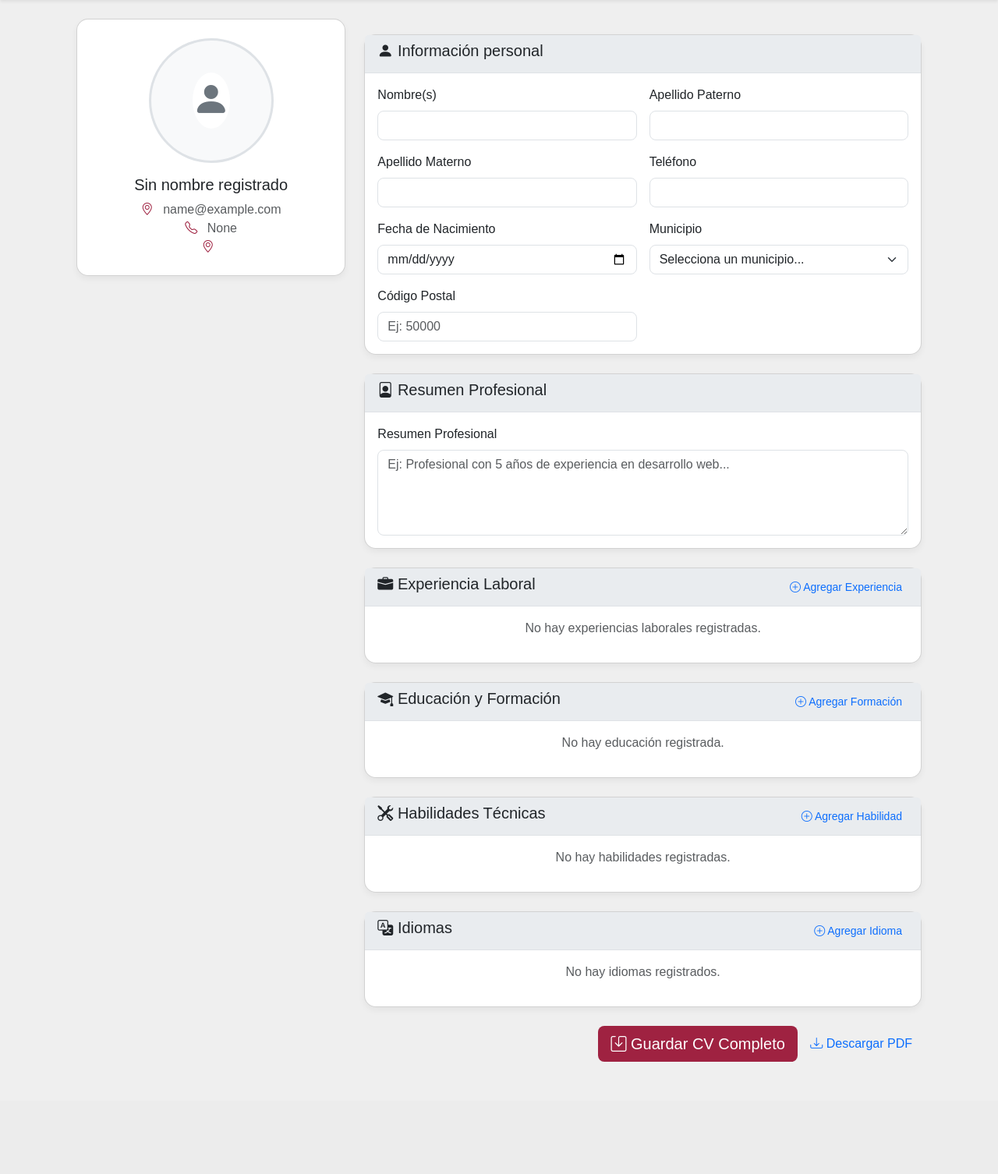
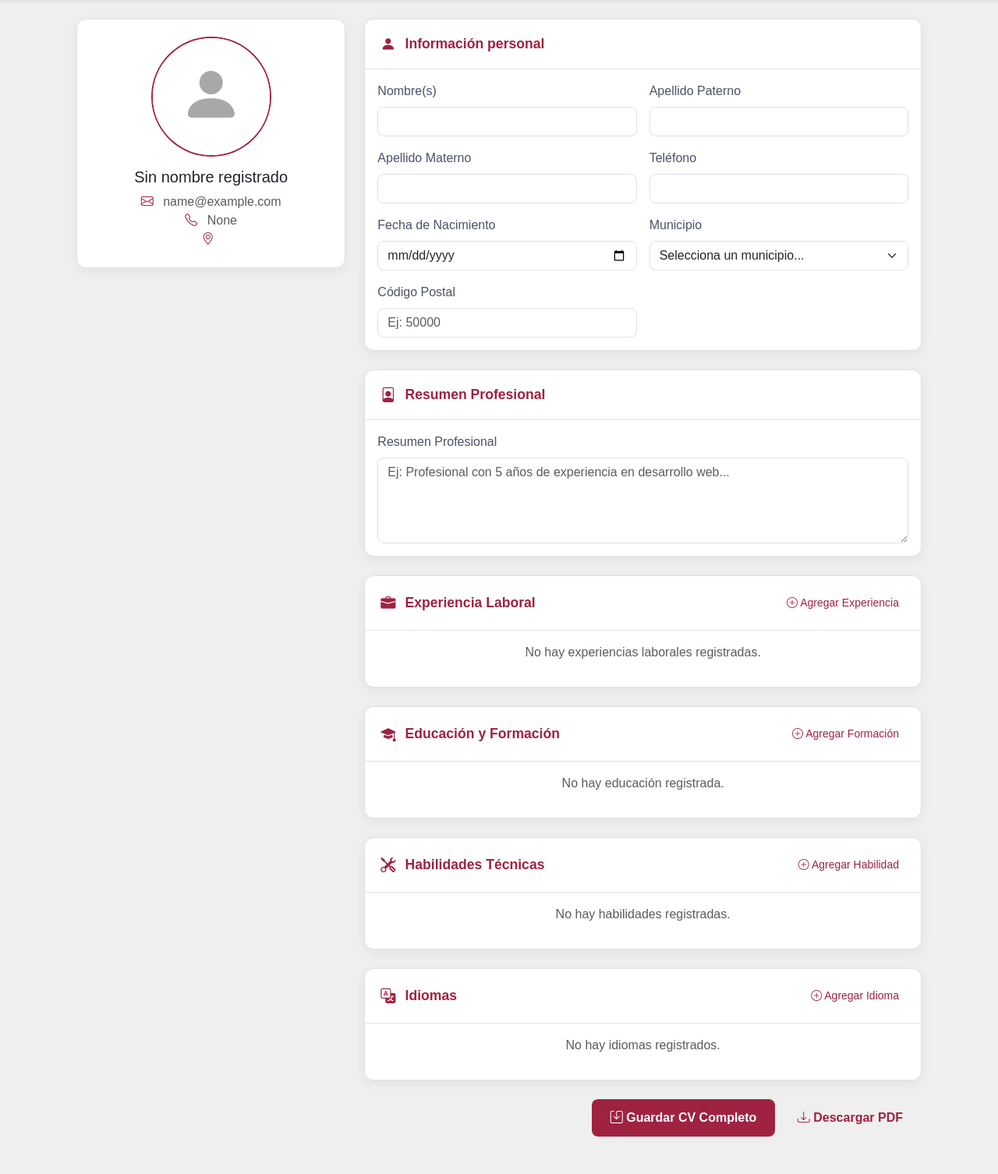
Before and after one commit to MarcoVD/BT, a Django app: page /perfil/interesado/ in a window 1280 px wide. Shown: the part 89-1595 px from the top of the page at 78% size. Before the commit the page ends 1451 px from the top, so only its background shows below. Run offline with Django 5.2, Linux system fonts and the light colour scheme; the visitor is signed in with stand-in values (Sample User, id 1); data comes from the database, SQL or seed files in the repository; data that the repository does not hold is empty; some libraries are stand-ins or nearby versions.

Commit message:
cambio de colores

```diff
--- a/templates/usuarios/perfil_interesado.html
+++ b/templates/usuarios/perfil_interesado.html
@@ -5,19 +5,55 @@
     <!-- Cropper.js CSS -->
     <link rel="stylesheet" href="https://cdnjs.cloudflare.com/ajax/libs/cropperjs/1.6.1/cropper.min.css">
     <style>
-        /* Estilos para hover de foto de perfil */
+        /* Contenedor principal para un padding consistente */
+        .container-fluid {
+            padding-left: 1.5rem;
+            padding-right: 1.5rem;
+        }
+        /* Tarjetas con un estilo minimalista y consistente */
+        .card {
+            border: 1px solid var(--bordefooter); /* Borde sutil */
+            border-radius: 12px; /* Bordes más suaves */
+            box-shadow: 0 4px 15px rgba(0, 0, 0, 0.06); /* Sombra suave */
+            background-color: var(--light);
+            margin-bottom: 2rem;
+        }
+        .card-header {
+            background-color: transparent; /* Fondo limpio */
+            border-bottom: 1px solid var(--bordefooter);
+            padding: 1.25rem;
+            border-top-left-radius: 12px;
+            border-top-right-radius: 12px;
+        }
+        /* Títulos de las tarjetas */
+        .card-header h5 {
+            font-size: 1.1rem;
+            font-weight: var(--peso700);
+            color: var(--primary);
+            margin-bottom: 0;
+            display: flex;
+            align-items: center;
+        }
+
+        .card-header h5 i {
+            margin-right: 0.75rem;
+            font-size: 1.2rem;
+        }
+
+        /* ==========================================================================
+           Columna Izquierda: Perfil de Usuario
+           ========================================================================== */
+
+        /* Contenedor de la foto de perfil */
         .profile-photo-container {
-            width: 160px;
-            height: 160px;
-            margin: 0 auto 1rem auto;
+            width: 150px;
+            height: 150px;
+            margin: 0 auto 1.5rem auto;
             position: relative;
             border-radius: 50%;
             overflow: hidden;
-            background-color: #f8f9fa;
-            border: 3px solid #dee2e6;
-            display: flex;
-            align-items: center;
-            justify-content: center;
+            border: 4px solid var(--light);
+            box-shadow: 0 0 0 2px var(--primary); /* Doble borde con color primario */
             cursor: pointer;
             transition: all 0.3s ease;
         }
@@ -25,116 +61,167 @@
             width: 100%;
             height: 100%;
             object-fit: cover;
-            object-position: center;
-            transition: opacity 0.3s ease;
         }
-
         .profile-photo-placeholder {
-            font-size: 3rem;
-            color: #6c757d;
-            transition: opacity 0.3s ease;
+            width: 100%;
+            height: 100%;
+            display: flex;
+            align-items: center;
+            justify-content: center;
+            background-color: var(--grey);
         }
-
+        .profile-photo-placeholder .profile-icon {
+            font-size: 5rem;
+            color: var(--btndetalle);
+        }
+        /* Superposición para cambiar la foto */
         .photo-overlay {
             position: absolute;
-            top: 0;
-            left: 0;
-            right: 0;
-            bottom: 0;
-            background-color: rgba(0, 0, 0, 0.6);
+            top: 0; left: 0; right: 0; bottom: 0;
+            background-color: rgba(0, 0, 0, 0.5);
+            color: var(--letrablanca);
             display: flex;
             align-items: center;
             justify-content: center;
             opacity: 0;
             transition: opacity 0.3s ease;
-            border-radius: 50%;
-            color: white;
-            font-size: 1.5rem;
+            font-size: 1rem;
+            text-align: center;
+        }
+        .profile-photo-container:hover {
+            transform: scale(1.05);
+            box-shadow: 0 0 0 3px var(--secondary);
         }
 
         .profile-photo-container:hover .photo-overlay {
             opacity: 1;
         }
 
-.clickeable-photo:hover {
-    transform: scale(1.05);
-    opacity: 0.8;
-}
+        /* Información de Contacto */
+        .contact-item {
+            display: flex;
+            align-items: flex-start;
+            margin-bottom: 1rem;
+        }
+        .contact-item i {
+            margin-right: 1rem;
+            margin-top: 0.25rem;
+            color: var(--primary);
+        }
+        .contact-item span {
+            color: var(--titulo-pag);
+        }
 
-.profile-photo-placeholder.clickeable-photo:hover {
-    background-color: #e3f2fd !important;
-    border: 2px solid #2196f3;
-}
-/* Ocultar el footer completamente en esta página */
-.footer {
-    display: none !important;
-}
+        /* ==========================================================================
+           Columna Derecha: Formulario de CV
+           ========================================================================== */
 
-.footer-bottom {
-    display: none !important;
-}
+        .cv-container {
+            max-width: 100%;
+        }
+
+        /* Estilo de los formularios */
+        .form-label {
+            font-weight: 500;
+            color: var(--dark_grey);
+            margin-bottom: 0.5rem;
+        }
+
+        .form-control, .form-select {
+            border-radius: 8px;
+            border: 1px solid var(--bordefooter);
+            transition: border-color 0.2s, box-shadow 0.2s;
+        }
+        .form-control:focus, .form-select:focus {
+            border-color: var(--primary);
+            box-shadow: 0 0 0 3px rgba(159, 34, 65, 0.15);
+            outline: none; /* Se mantiene el focus styling de :root */
+        }
+
+        /* Botón para "Agregar" en cada sección */
+        .card-header .btn-outline-primary {
+            border-radius: 8px;
+            font-weight: 500;
+        }
+
+        /* Contenedores de items (experiencia, educación, etc.) */
+        .experiencia-item, .educacion-item, .idioma-item {
+            padding: 1rem;
+            border: 1px solid var(--bordefooter);
+            border-radius: 8px;
+            transition: background-color 0.2s, box-shadow 0.2s;
+        }
+        .experiencia-item:hover, .educacion-item:hover {
+            background-color: #fcfcfc;
+            box-shadow: 0 2px 5px rgba(0,0,0,0.05);
+        }
+
+        .experiencia-item h6, .educacion-item h6 {
+            color: var(--primary);
+            font-weight: var(--peso700);
+        }
+        .experiencia-item .btn-group-vertical {
+            flex-shrink: 0;
+            margin-left: 1rem;
+        }
+        .experiencia-item .btn-group-vertical .btn {
+            padding: 0.25rem 0.6rem;
+        }
+
+        /* Habilidades como badges */
+        #habilidadesContainer .badge {
+            background-color: var(--colordependecias);
+            font-size: 0.9rem;
+            padding: 0.6em 1em;
+            font-weight: 400;
+        }
+        #habilidadesContainer .btn-close {
+            margin-left: 0.5rem;
+        }
+
+        /* Idiomas */
+        .idioma-item strong {
+            color: var(--primary);
+        }
+
+        /* Botones principales de acción */
+        .cv-container .text-end .btn {
+            padding: 0.75rem 1.5rem;
+            font-weight: var(--peso700);
+            font-size: 1rem;
+        }
+
+        /* ==========================================================================
+           Responsividad
+           ========================================================================== */
+
+        @media (max-width: 991px) {
+            .cv-container {
+                margin-top: 0;
+            }
+        }
 
         @media (max-width: 576px) {
             .profile-photo-container {
                 width: 120px;
                 height: 120px;
             }
-
-            .profile-photo-placeholder {
-                font-size: 3rem;
+            .profile-photo-placeholder .profile-icon {
+                font-size: 4rem;
+            }
+            .cv-container .text-end .btn {
+                width: 100%;
+                margin-bottom: 0.5rem;
             }
         }
-        /* Espaciado responsive */
-        .empty-icon {
-            font-size: 2.5rem !important;
-            color: #6c757d;
+        /* Ocultar el footer completamente en esta página */
+        footer {
+            display: none !important;
         }
+        /* Ocultar el footer completamente en esta página */
 
-        @media (max-width: 576px) {
-            .empty-icon {
-                font-size: 2rem !important;
-            }
-        }
-
-        /* Estilos del CV integrado */
-        .cv-container {
-            max-width: 960px;
-            margin-top: 20px;
-            margin-bottom: 50px;
-        }
-
-        .card {
-            border-radius: 15px;
-            margin-bottom: 25px;
-            box-shadow: 0 4px 8px rgba(0,0,0,0.05);
-        }
-
-        .card-header {
-            background-color: #e9ecef;
-            border-bottom: 1px solid #dee2e6;
-            font-weight: 500;
-            border-top-left-radius: 15px;
-            border-top-right-radius: 15px;
-        }
-
-        .form-label {
-            font-weight: 500;
-        }
-
-        .form-control, .form-select {
-            border-radius: 8px;
-        }
-
-        .btn {
-            border-radius: 8px;
-        }
-
-        .experiencia-item, .educacion-item, .idioma-item {
-            transition: background-color 0.2s;
-        }
-
-        .experiencia-item:hover, .educacion-item:hover, .idioma-item:hover {
-            background-color: #f8f9fa;
+        .footer-bottom {
+            display: none !important;
         }
     </style>
 {% endblock %}
@@ -174,10 +261,9 @@
                     <h4 class="h5 h-md-4 mb-2">{{ interesado.nombre_completo }}</h4>
                 {#va el correo, num cel y lugar donde recide #}
                         <div class="flex-grow-1">
-                            <i class="bi bi-geo-alt me-2 mt-1 text-primary"></i>
+                            <i class="bi bi-envelope me-2 mt-1 text-primary"></i>
                             <span class="text-muted">{{ user.email }}</span>
                         </div>
-
                             <i class="bi bi-telephone me-2 mt-1 text-primary"></i>
                             <span class="text-muted">{{ interesado.telefono }}</span>
                         <div>
@@ -258,8 +344,8 @@
                     <div class="card mb-4">
                         <div class="card-header d-flex justify-content-between align-items-center">
                             <h5><i class="bi bi-briefcase-fill"></i> Experiencia Laboral</h5>
-                            <button type="button" class="btn btn-sm btn-outline-primary" onclick="mostrarModalExperiencia()">
-                                <i class="bi bi-plus-circle"></i> Agregar Experiencia
+                            <button type="button" class="btn btn-sm btn-outline-primary text-primary" onclick="mostrarModalExperiencia()">
+                                <i class="bi bi-plus-circle "></i> Agregar Experiencia
                             </button>
                         </div>
                         <div class="card-body">
@@ -285,10 +371,11 @@
                                                             {{ experiencia.actual|yesno:"true,false" }},
                                                             '{{ experiencia.descripcion|escapejs }}'
                                                         )">
-                                                        <i class="bi bi-pencil"></i>
+{#                                                        <i class="bi bi-pencil text-black"></i>#}
                                                     </button>
                                                     <button type="button" class="btn btn-sm btn-outline-danger" onclick="eliminarExperiencia({{ experiencia.id }})">
-                                                        <i class="bi bi-trash"></i>
+                                                        <i class="bi bi-pencil text-black m-1"></i>
+                                                        <i class="bi bi-trash text-black m-1"></i>
                                                     </button>
                                                 </div>
                                             </div>
@@ -305,7 +392,7 @@
                     <div class="card mb-4">
                         <div class="card-header d-flex justify-content-between align-items-center">
                             <h5><i class="bi bi-mortarboard-fill"></i> Educación y Formación</h5>
-                            <button type="button" class="btn btn-sm btn-outline-primary" onclick="mostrarModalEducacion()">
+                            <button type="button" class="btn btn-sm btn-outline-primary text-primary" onclick="mostrarModalEducacion()">
                                 <i class="bi bi-plus-circle"></i> Agregar Formación
                             </button>
                         </div>
@@ -326,10 +413,10 @@
                                                 <div class="btn-group-vertical">
                                                     <button type="button" class="btn btn-sm btn-outline-primary mb-1"
                                                         onclick="editarEducacion({{ educacion.id }}, '{{ educacion.titulo|escapejs }}', '{{ educacion.institucion|escapejs }}', '{{ educacion.fecha_inicio|date:"Y-m-d" }}', '{% if educacion.fecha_fin %}{{ educacion.fecha_fin|date:"Y-m-d" }}{% endif %}', '{{ educacion.descripcion|escapejs }}')">
-                                                        <i class="bi bi-pencil"></i>
                                                     </button>
                                                     <button type="button" class="btn btn-sm btn-outline-danger" onclick="eliminarEducacion({{ educacion.id }})">
-                                                        <i class="bi bi-trash"></i>
+                                                        <i class="bi bi-pencil text-black m-1"></i>
+                                                        <i class="bi bi-trash text-black m-1"></i>
                                                     </button>
                                                 </div>
                                             </div>
@@ -346,7 +433,7 @@
                     <div class="card mb-4">
                         <div class="card-header d-flex justify-content-between align-items-center">
                             <h5><i class="bi bi-tools"></i> Habilidades Técnicas</h5>
-                            <button type="button" class="btn btn-sm btn-outline-primary" onclick="mostrarModalHabilidad()">
+                            <button type="button" class="btn btn-sm btn-outline-primary text-primary" onclick="mostrarModalHabilidad()">
                                 <i class="bi bi-plus-circle"></i> Agregar Habilidad
                             </button>
                         </div>
@@ -370,7 +457,7 @@
                     <div class="card mb-4">
                         <div class="card-header d-flex justify-content-between align-items-center">
                             <h5><i class="bi bi-translate"></i> Idiomas</h5>
-                            <button type="button" class="btn btn-sm btn-outline-primary" onclick="mostrarModalIdioma()">
+                            <button type="button" class="btn btn-sm btn-outline-primary text-primary" onclick="mostrarModalIdioma()">
                                 <i class="bi bi-plus-circle"></i> Agregar Idioma
                             </button>
                         </div>
@@ -388,7 +475,7 @@
                                                 </small>
                                             </div>
                                             <button type="button" class="btn btn-sm btn-outline-danger" onclick="eliminarIdioma({{ idioma.id }})">
-                                                <i class="bi bi-trash"></i>
+                                                <i class="bi bi-trash text-black m-1"></i>
                                             </button>
                                         </div>
                                     {% endfor %}
@@ -404,8 +491,8 @@
                             <i class="bi bi-save"></i> Guardar CV Completo
                         </button>
                         {% if tiene_cv %}
-                            <a href="{% url 'descargar_cv_pdf' %}" class="btn btn-outline-primary">
-                                <i class="bi bi-download"></i> Descargar PDF
+                            <a href="{% url 'descargar_cv_pdf' %}" class=" text-primary btn btn-outline-primary">
+                                <i class="bi bi-download "></i> Descargar PDF
                             </a>
                         {% endif %}
                     </div>
```
Also changed, not shown: 1 other file.
